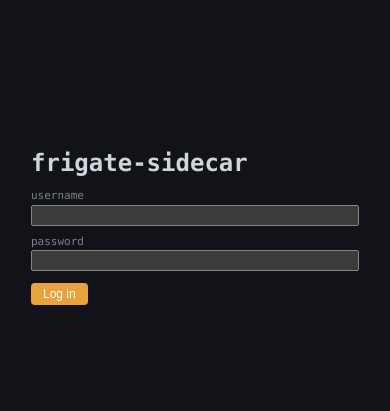
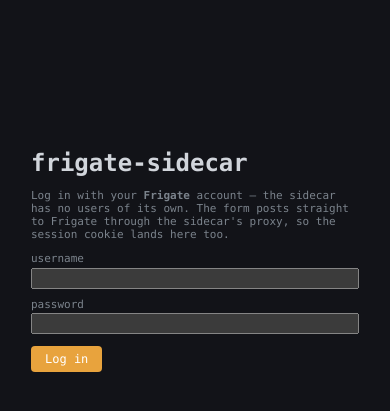
Before and after one commit to helicopterrun/frigate-sidecar, a FastAPI app: a page that uses src/frigate_sidecar/templates/base.html in a window 390 px wide. Shown: the top 411 px of the page. Run offline with FastAPI, Linux system fonts and the light colour scheme; data that the repository does not hold is empty; some libraries are stand-ins or nearby versions.

Commit message:
css: complete the token system — spacing/type/motion scales, one button component, focus ring
Adds --space-*/--text-*/--dur-*/--ease/--on-accent tokens, a global
:focus-visible ring, a prefers-reduced-motion block, and collapses the four
parallel primary-button styles onto one .btn component (legacy selectors
grandfathered). The mobile rule that hid ALL .help prose now hides only
.kbd-hint — keyboard hints stay desktop-only, explanatory prose survives
on phones. Last stray hexes tokenized (--mixed-bg/--mixed-text).

Co-Authored-By: Claude Fable 5 <noreply@anthropic.com>
Claude-Session: https://claude.ai/code/session_0116uToaqUzbmbMZrdpYiz6v

```diff
--- a/src/frigate_sidecar/static/css/triage.css
+++ b/src/frigate_sidecar/static/css/triage.css
@@ -33,8 +33,27 @@
   --radius-lg: 12px;
   --radius-md: 8px;
   --radius-sm: 4px;
+  /* Spacing scale — the app's 12pt unit with half/quarter steps. */
+  --space-1: 4px;
+  --space-2: 8px;
+  --space-3: 12px;
+  --space-4: 16px;
+  --space-5: 24px;
+  --space-6: 32px;
+  /* Type scale. */
+  --text-xs: 11px;
+  --text-sm: 12px;
+  --text-base: 13px;
+  --text-lg: 15px;
+  --text-xl: 22px;
+  /* Motion. */
+  --dur-fast: 120ms;
+  --dur: 200ms;
+  --ease: cubic-bezier(0.2, 0.8, 0.2, 1);
+  --on-accent: #fff;
   /* Status colors (shared across themes, like the lane colors). */
   --ok: #4ADE80;      --ok-bg: #166534;     --ok-text: #BBF7D0;
+  --mixed-bg: #5B21B6; --mixed-text: #DDD6FE;
   --warn: #E3B341;    --warn-bg: #78350F;   --warn-text: #FDE68A;
   --danger: #F87171;  --danger-bg: #991B1B; --danger-text: #FECACA;
   --info: #93C5FD;    --info-bg: #1E40AF;   --info-text: #BFDBFE;
@@ -72,6 +91,12 @@
 
 /* ============================================================ base */
 * { box-sizing: border-box; }
+/* Keyboard-focus ring everywhere; mouse clicks don't trigger it. */
+:focus-visible { outline: 2px solid var(--accent); outline-offset: 2px; border-radius: var(--radius-sm); }
+button, a, select, input, summary { transition: background-color var(--dur-fast) var(--ease), color var(--dur-fast) var(--ease), border-color var(--dur-fast) var(--ease); }
+@media (prefers-reduced-motion: reduce) {
+  *, *::before, *::after { transition-duration: 0.01ms !important; animation-duration: 0.01ms !important; animation-iteration-count: 1 !important; }
+}
 /* Monospaced everywhere, like the app: "an instrument, not a document". */
 body { font-family: var(--font-mono); font-variant-numeric: tabular-nums; margin: 0; background: var(--panel); color: var(--text); }
 header { padding: 12px 20px; background: var(--surface); border-bottom: 1px solid var(--stroke); display: flex; gap: 16px; align-items: center; flex-wrap: wrap; }
@@ -105,11 +130,10 @@ main { padding: 20px; max-width: 1400px; margin: 0 auto; }
 .cell-class.ok    { background: var(--ok-bg); color: var(--ok-text); }
 .cell-class.warn  { background: var(--warn-bg); color: var(--warn-text); }
 .cell-class.noise { background: var(--danger-bg); color: var(--danger-text); }
-.cell-class.mixed { background: #5b21b6; color: #ddd6fe; }
+.cell-class.mixed { background: var(--mixed-bg); color: var(--mixed-text); }
 .presets { display: flex; gap: 6px; flex-wrap: wrap; align-items: center; margin-bottom: 8px; font-size: 12px; }
 .presets .preset-label { color: var(--muted-2); }
-.presets .preset { background: var(--surface-2); color: var(--text); border: 0; padding: 4px 10px; border-radius: var(--radius-sm); font-size: 12px; cursor: pointer; }
-.presets .preset:hover { background: var(--btn-neutral); }
+.presets .preset { border: 0; padding: 4px 10px; border-radius: var(--radius-sm); font-size: var(--text-sm); cursor: pointer; }
 code { background: var(--panel); padding: 2px 6px; border-radius: 3px; font-family: ui-monospace, monospace; font-size: 12px; color: var(--text); }
 
 /* FPS-budget + score-histogram pages */
@@ -172,8 +196,7 @@ details.advanced summary:hover { color: var(--text); }
 .filters { display: flex; gap: 8px; flex-wrap: wrap; margin-bottom: 16px; align-items: center; }
 .filters label { font-size: 12px; color: var(--muted); display: flex; flex-direction: column; gap: 2px; }
 .filters select, .filters input { background: var(--surface); color: var(--text); border: 1px solid var(--stroke); padding: 4px 8px; border-radius: var(--radius-sm); font-size: 13px; }
-.filters button { background: var(--accent); color: white; border: 0; padding: 6px 14px; border-radius: var(--radius-sm); cursor: pointer; font-size: 13px; align-self: flex-end; }
-.filters button.secondary { background: var(--btn-neutral); }
+.filters button { align-self: flex-end; }
 
 .grid { display: grid; grid-template-columns: repeat(auto-fill, minmax(220px, 1fr)); gap: 12px; }
 .card { background: var(--surface); border: 1px solid var(--stroke); border-radius: var(--radius-md); overflow: hidden; cursor: pointer; transition: transform 0.1s, border-color 0.1s; text-decoration: none; color: inherit; display: block; }
@@ -212,7 +235,7 @@ details.advanced summary:hover { color: var(--text); }
 .kv dd { margin: 0; color: var(--text); font-variant-numeric: tabular-nums; word-break: break-word; }
 
 .label-buttons { display: flex; gap: 8px; flex-wrap: wrap; }
-.label-buttons button { flex: 1; min-width: 80px; padding: 12px; font-size: 14px; font-weight: 600; border: 0; border-radius: var(--radius-sm); cursor: pointer; color: white; }
+.label-buttons button { flex: 1; min-width: 80px; padding: 12px; font-size: 14px; font-weight: 600; border: 0; border-radius: var(--radius-sm); cursor: pointer; color: var(--on-accent); }
 .btn-tp { background: var(--ok-bg); }
 .btn-fp { background: var(--danger-bg); }
 .btn-tp:hover, .btn-fp:hover { filter: brightness(1.2); }
@@ -277,9 +300,9 @@ a { color: var(--accent); }
   .plus-toggle label { display: flex; align-items: center; gap: 8px; padding: 6px 0; font-size: 14px; }
   .plus-toggle input[type=checkbox] { width: 20px; height: 20px; }
 
-  /* Hide keyboard-only hints on touch screens — they aren't actionable. */
-  .help { display: none; }
-  .label-buttons button { /* Drop the "(t)"/"(f)"/"(s)" hints visually too. */ }
+  /* Hide keyboard-only hints on touch screens — they aren't actionable.
+     Only .kbd-hint, NOT all .help: explanatory prose must survive on phones. */
+  .kbd-hint { display: none; }
 
   /* List view: card grid already auto-fills; just tighten the per-tile size. */
   .grid { grid-template-columns: repeat(auto-fill, minmax(150px, 1fr)); gap: 10px; }
@@ -302,15 +325,25 @@ a { color: var(--accent); }
 .sv-frame { width: 100%; aspect-ratio: 16/9; background: var(--deep) no-repeat; background-size: cover; display: flex; align-items: center; justify-content: center; color: var(--muted-3); font-size: 13px; }
 .sv-clock { margin-left: auto; font-size: 13px; color: var(--text); font-variant-numeric: tabular-nums; align-self: center; }
 
-/* ----- Buttons ----- */
-/* Generic primary action button (devices btn-primary, zones/cameras save, replay run). */
-.btn-primary { display: inline-block; background: var(--accent); color: #fff; border: 0; padding: 4px 12px; border-radius: var(--radius-sm); cursor: pointer; font-size: 12px; }
-.btn-primary:hover { background: var(--accent-2); }
-.btn-primary:disabled { opacity: 0.6; cursor: default; }
+/* ----- Buttons: one component -----
+   .btn is the base; .btn-primary (accent), .btn-neutral, .btn-danger are the
+   variants. Legacy selectors (.filters button, .faces-bar button, .presets
+   .preset) are grandfathered onto the same rules so every page shares one
+   button. */
+.btn, .btn-primary, .filters button, .faces-bar button {
+  display: inline-block; border: 0; cursor: pointer;
+  padding: 6px 14px; border-radius: var(--radius-sm); font-size: var(--text-sm);
+  font-family: inherit; background: var(--accent); color: var(--on-accent);
+}
+.btn:hover, .btn-primary:hover, .filters button:hover, .faces-bar button:hover { background: var(--accent-2); }
+.btn:disabled, .btn-primary:disabled { opacity: 0.6; cursor: default; }
+.btn-neutral, .filters button.secondary, .presets .preset { background: var(--btn-neutral); color: var(--text); }
+.btn-neutral:hover, .filters button.secondary:hover, .presets .preset:hover { background: var(--btn-neutral-hover); }
+.btn-danger { background: var(--danger-bg); color: var(--danger-text); }
+.btn-danger:hover { filter: brightness(1.2); }
 
 /* ----- Faces curation page ----- */
 .faces-bar { display: flex; gap: 16px; align-items: center; flex-wrap: wrap; margin-bottom: 16px; }
-.faces-bar button { background: var(--accent); color: white; border: 0; padding: 6px 14px; border-radius: var(--radius-sm); cursor: pointer; font-size: 13px; }
 .faces-bar .mode { font-size: 12px; color: var(--muted); }
 .faces-bar .mode b { color: var(--text); }
 .spark { display: inline-flex; align-items: flex-end; gap: 2px; height: 28px; }
@@ -322,7 +355,7 @@ a { color: var(--accent); }
 .face-card .badge.unknown { background: var(--btn-neutral); color: var(--muted); }
 .face-controls { display: flex; gap: 6px; padding: 8px 10px; border-top: 1px solid var(--stroke); }
 .face-controls input { flex: 1; min-width: 0; background: var(--deep); color: var(--text); border: 1px solid var(--stroke); border-radius: var(--radius-sm); padding: 4px 6px; font-size: 12px; }
-.face-controls button { border: 0; border-radius: var(--radius-sm); padding: 4px 10px; font-size: 12px; cursor: pointer; color: white; }
+.face-controls button { border: 0; border-radius: var(--radius-sm); padding: 4px 10px; font-size: 12px; cursor: pointer; color: var(--on-accent); }
 .face-controls button.promote { background: var(--ok-bg); }
 .face-controls button.discard { background: var(--danger-bg); }
 
@@ -345,7 +378,7 @@ a { color: var(--accent); }
 .tb-meter b { font-size: 9px; letter-spacing: 1.5px; color: var(--muted-2); font-weight: 600; }
 .tb-meter span { font-size: 20px; font-variant-numeric: tabular-nums; color: var(--text); }
 
-.tb-btn { background: var(--accent); color: #fff; border: 0; border-radius: var(--radius-md); cursor: pointer;
+.tb-btn { background: var(--accent); color: var(--on-accent); border: 0; border-radius: var(--radius-md); cursor: pointer;
   padding: 8px 18px; font-size: 13px; font-weight: 700; letter-spacing: 1.5px;
   font-family: ui-monospace, monospace; text-transform: uppercase; }
 .tb-btn:hover { background: var(--accent-2); }
--- a/src/frigate_sidecar/templates/cameras.html
+++ b/src/frigate_sidecar/templates/cameras.html
@@ -98,7 +98,7 @@
     <button id="landmark-btn" class="btn-primary inline-label"
             title="Measure this camera's HFOV, azimuth and tilt by matching landmarks between its snapshot and the floorplan">Landmark calibrate</button>
   </div>
-  <p class="help">Arrow keys nudge the selected camera 0.1 ft (Shift = 1 ft);
+  <p class="help kbd-hint">Arrow keys nudge the selected camera 0.1 ft (Shift = 1 ft);
     [ and ] turn it 0.5° (Shift = 5°). Scroll to zoom, middle-drag to pan.</p>
   <div class="subsection">
     <label class="help">View reach
--- a/src/frigate_sidecar/templates/detail.html
+++ b/src/frigate_sidecar/templates/detail.html
@@ -126,7 +126,7 @@
         <div class="panel-gap">
           <textarea id="note" class="note-input" rows="2" placeholder="optional note">{{ event.triage_note or '' }}</textarea>
         </div>
-        <div class="help">
+        <div class="help kbd-hint">
           <kbd>t</kbd>/<kbd>f</kbd>/<kbd>s</kbd> label · <kbd>c</kbd> clear · <kbd>j</kbd>/<kbd>k</kbd> next/prev · <kbd>z</kbd> zones · <kbd>a</kbd> all-zones{% if plus_enabled %} · <kbd>p</kbd> Plus{% endif %}
         </div>
       </div>
--- a/src/frigate_sidecar/templates/scrub.html
+++ b/src/frigate_sidecar/templates/scrub.html
@@ -31,7 +31,7 @@
     <div id="sv-frame" class="sv-frame"></div>
   </div>
   <canvas id="sv-timeline" class="sv-timeline" height="72"></canvas>
-  <p class="help">Hover / drag the timeline to scrub. <kbd>←</kbd>/<kbd>→</kbd> step one cell.
+  <p class="help kbd-hint">Hover / drag the timeline to scrub. <kbd>←</kbd>/<kbd>→</kbd> step one cell.
     <a id="sv-frigate-link" href="#" target="_blank" rel="noopener">Open this moment in Frigate</a></p>
   {% endif %}
 </main>
```
